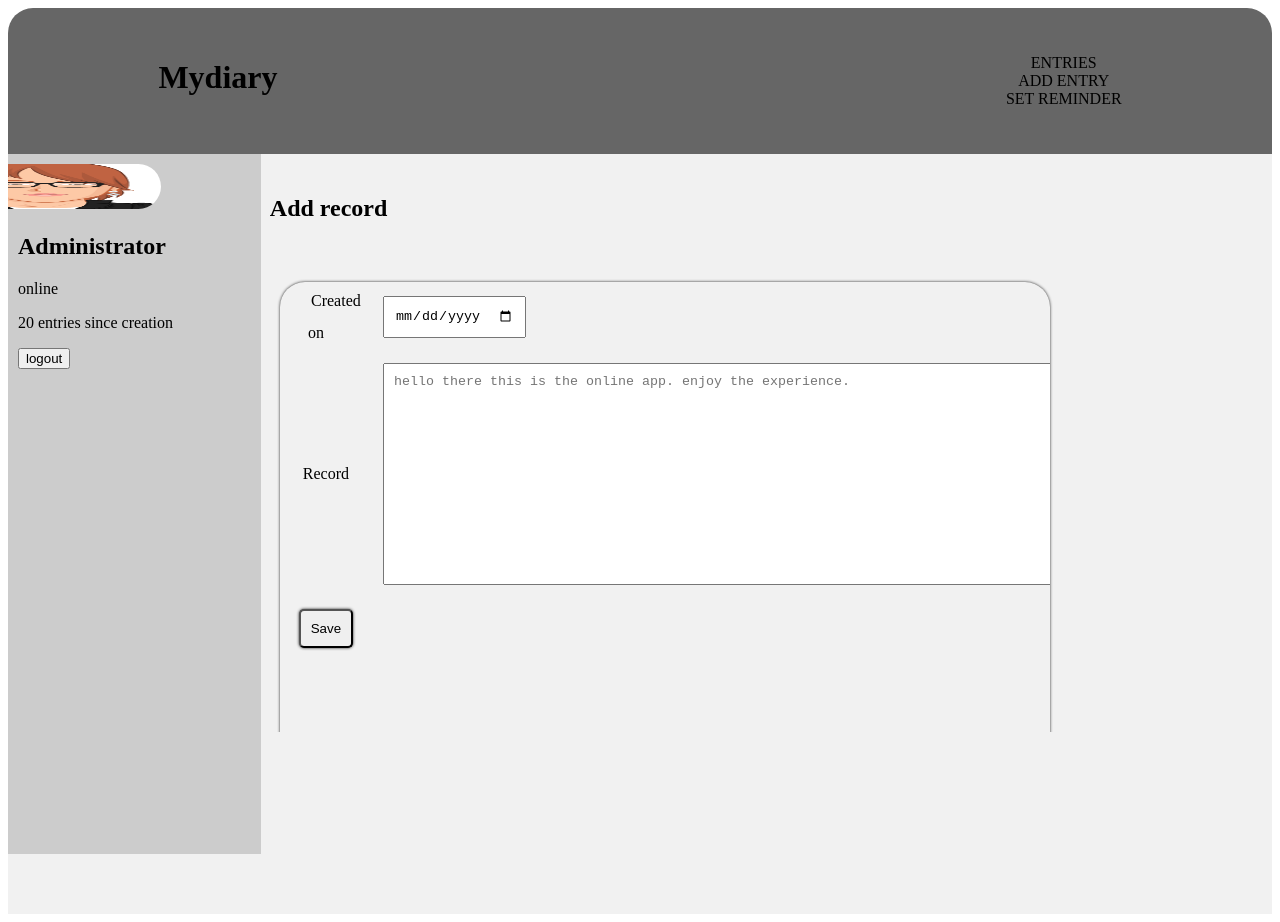
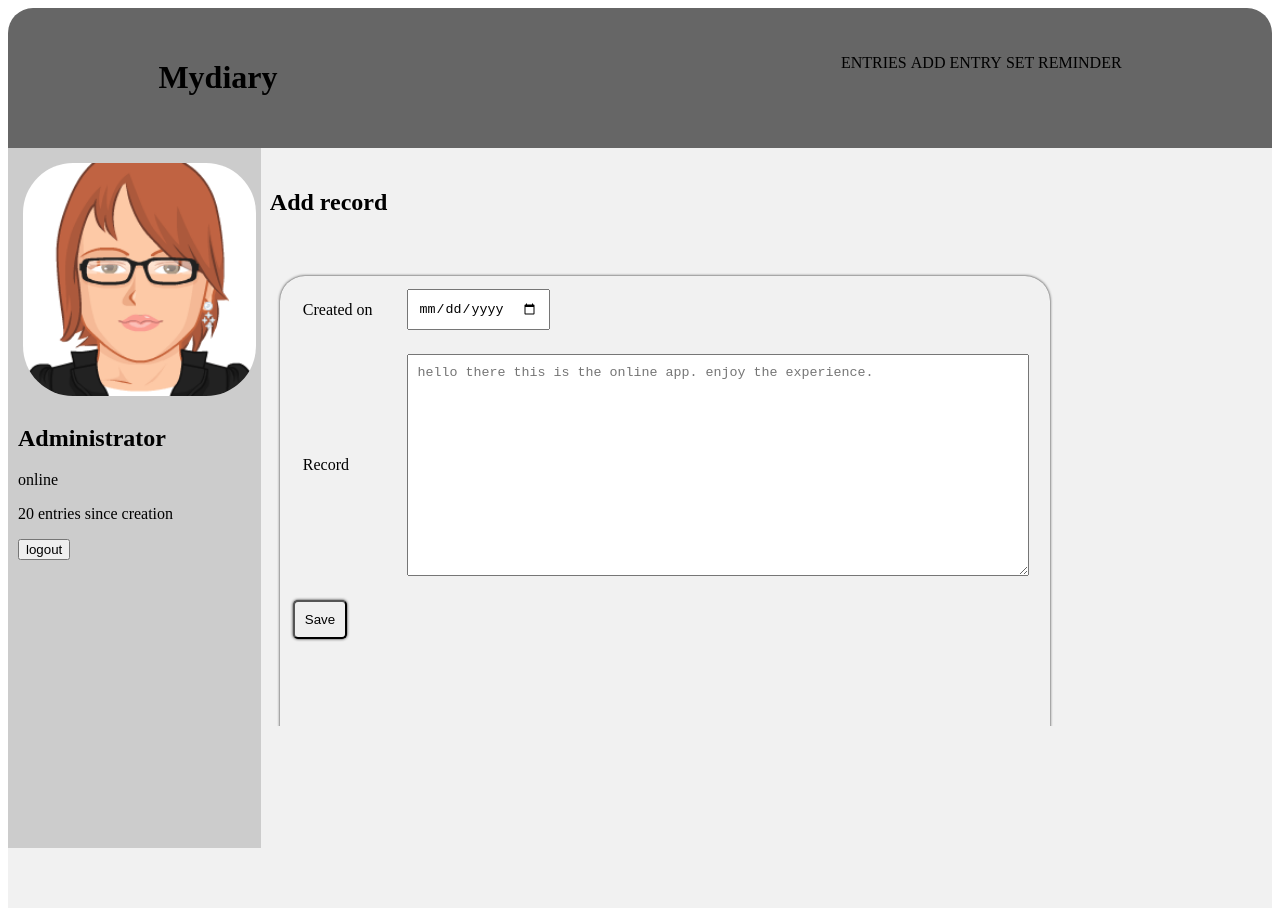
Before and after one commit to AineKiraboMbabazi/onlineDiary, a plain HTML site: page UI/addentry.html in a window 1280 px wide. Drawn offline with Linux system fonts and the light colour scheme.

Commit message:
Feature(description): registration styles file
This file adds styles to the view entries page

[finishes #159967424]

```diff
--- a/UI/styles/viewentries.css
+++ b/UI/styles/viewentries.css
@@ -48,11 +48,12 @@ aside .container{
     padding:0px;
 
 
-	text-align:center;
+	text-align:left;
 
 
 
 }
+
 .container table{
 
     margin-left: 10px;
@@ -65,10 +66,18 @@ aside .container{
 
 
 }
- .profile{
+
+ .profile ul li{
     position: relative;
-    display: inline-block;
+    display: inline;
     text-decoration: none;
+
+
+}
+.profile ul li a:hover {
+    background-color: #555;
+    color: white;
+    border: 2px #bbb ;
 }
 img:hover .drop-down{
     border: 10px solid black;
@@ -103,10 +112,7 @@ nav a{
     text-transform: uppercase;
     color: #000000;
 }
-nav li{
- display: block;
 
-}
 section .article{
     padding: 30px;
 
@@ -115,7 +121,7 @@ section .article{
 }
 textarea{
     padding:10px;
-
+	width: 600px;
     text-align:left;
     overflow-y: scroll;
     height: 200px;
@@ -125,9 +131,11 @@ section .container form .display{
     float: none;
 }
     #myavatar{
-        height:45px;
-       width:45px;
-       -webkit-transform:translate(-90px,0px);
+        margin: 5px;
+        padding: 0px;
+       background-size: contain;
+       height: 150;
+       width: 150;
        -webkit-border-radius:50px;
     }
     #mylabels{
@@ -161,8 +169,10 @@ section .container form .display{
     body{
         float: none;
     }
-
-    .wrapper aside .container{
+    li{
+        display: inline;
+    }
+    header .profile .container nav ul{
         float: none;
         display: inline;
     }
@@ -196,7 +206,7 @@ section .container form .display{
 
 table {
 	display: -webkit-flex;
-            width: 70%;
+            width: 80%;
 
             float: none;
             border :#000000;
@@ -231,7 +241,7 @@ th .col1{
  tbody{
 	overflow-x: scroll;
 	height: 500px;
-	width: 1027px;
+	width: 100%;
 	line-height: 2.0;
 
 
```
